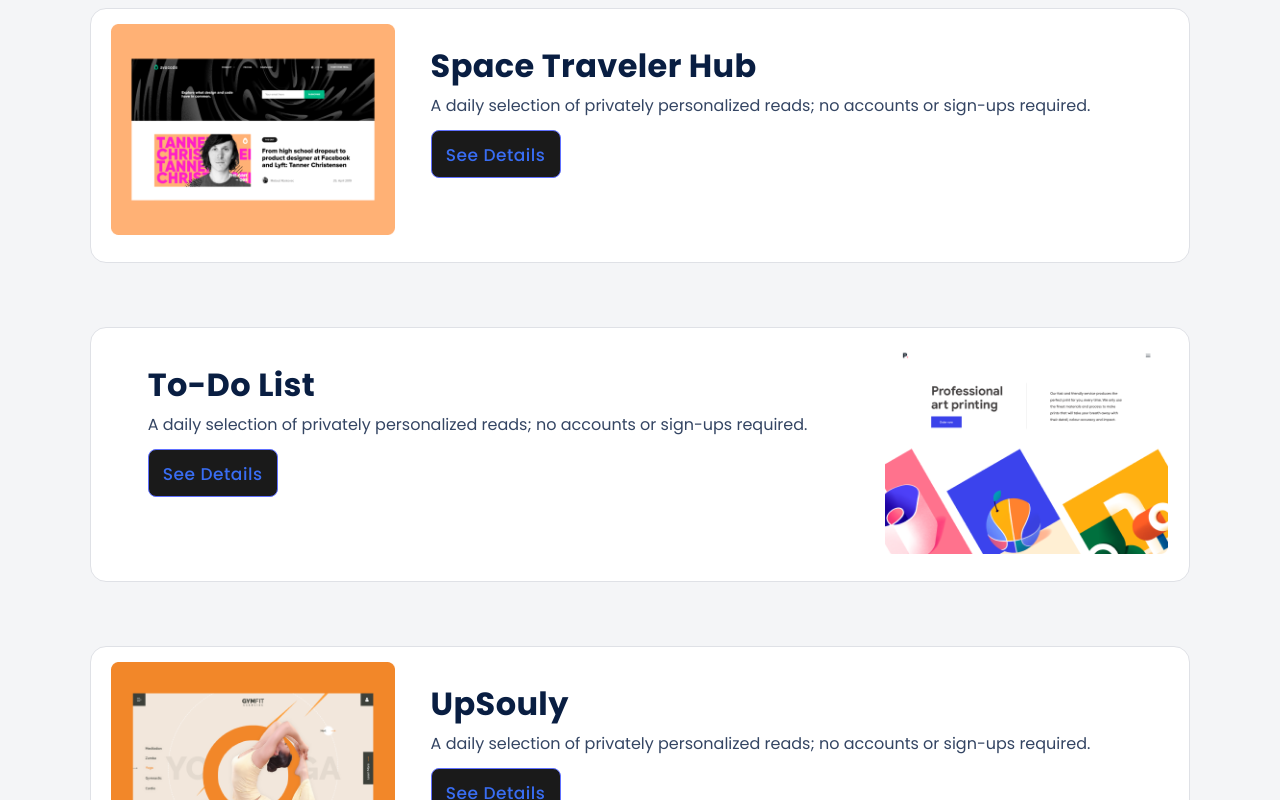
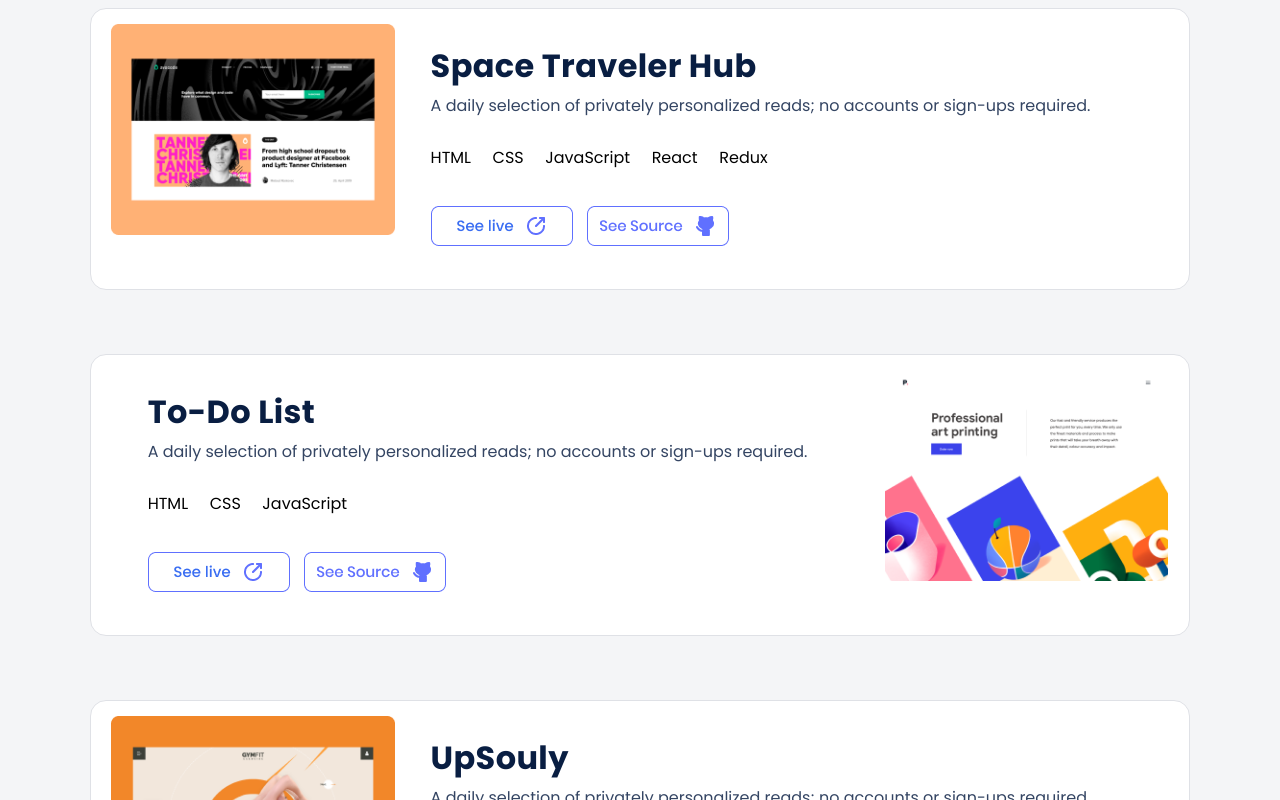
Before and after one commit to Shakir-Hussain12/Portfolio, a React (Vite) app: page / in a window 1280 px wide. Shown: the part 920-1720 px from the top of the page. Built offline with nearby package versions, Linux system fonts and the light colour scheme.

Commit message:
Removed pop-up. Added hover events

```diff
--- a/src/components/workItem.jsx
+++ b/src/components/workItem.jsx
@@ -1,8 +1,7 @@
 import React from 'react';
 import PropTypes from 'prop-types';
-import Popup from 'reactjs-popup';
 
-export default function WorkItem({ myProj, index }) {
+export default function WorkItem({ myProj }) {
   const {
     title, info, tech, images, buttons,
   } = myProj;
@@ -19,20 +18,6 @@
         <p className="description">
           {info}
         </p>
-        <Popup trigger={<button type="button" id="mybtn" className="normal-button">See Details</button>} position={index % 2 === 0 ? 'right' : 'right center'}>
-          <div id="showDetails">
-            <h1 className="showtitle">
-              {title}
-            </h1>
-            <div className="thumbnail">
-              <img src={images[0]} alt="Project" />
-            </div>
-            <ul className="showdescription">
-              <li className="showtext">
-                <p>
-                  {info}
-                </p>
-              </li>
         <li className="showbuttons">
           <ul className="showtech">
             {
@@ -56,9 +41,6 @@
             </li>
           </ul>
         </li>
-            </ul>
-          </div>
-        </Popup>
       </div>
     </div>
   );
@@ -72,7 +54,6 @@
     images: '',
     buttons: '',
   },
-  index: 0,
 };
 
 WorkItem.propTypes = {
@@ -83,5 +64,4 @@
     images: PropTypes.oneOfType([PropTypes.array]),
     buttons: PropTypes.oneOfType([PropTypes.array]),
   }),
-  index: PropTypes.number,
 };
--- a/src/components/works.jsx
+++ b/src/components/works.jsx
@@ -32,7 +32,7 @@
         dataItems.map((item) => {
           mykey += 1;
           return (
-            <WorkItem myProj={item} key={mykey} index={mykey} />
+            <WorkItem myProj={item} key={mykey} />
           );
         })
       }
--- a/src/pages/Style.css
+++ b/src/pages/Style.css
@@ -412,7 +412,6 @@
   display: none;
 }
 
-.normal-button,
 .resume-button {
   border: 1px solid #6070ff;
   border-radius: 8px;
@@ -582,12 +581,21 @@
   font-size: 0.7rem;
 }
 
+.items {
+  color: black;
+  margin-top: 2%;
+}
+
+.work-item:hover {
+  box-shadow: 5px 5px 5px 5px grey;
+  transition: ease-in-out 0.5s;
+}
+
 #innermsg {
   font-size: 0.6rem;
 }
 
 /* effects */
-.normal-button:hover,
 .resume-button:hover {
   background: #6070ff;
   box-shadow: 5px 5px 5px blue;
@@ -830,11 +838,6 @@
     gap: 2%;
   }
 
-  .normal-button {
-    width: 130px;
-    height: 48px;
-  }
-
   .about {
     background: url(./desktop-images/about\ myself\ -\ background-\ shape-\ desktop@2x.png);
     flex-direction: row;
```
Lines whose indentation alone changed are shown as unchanged.
